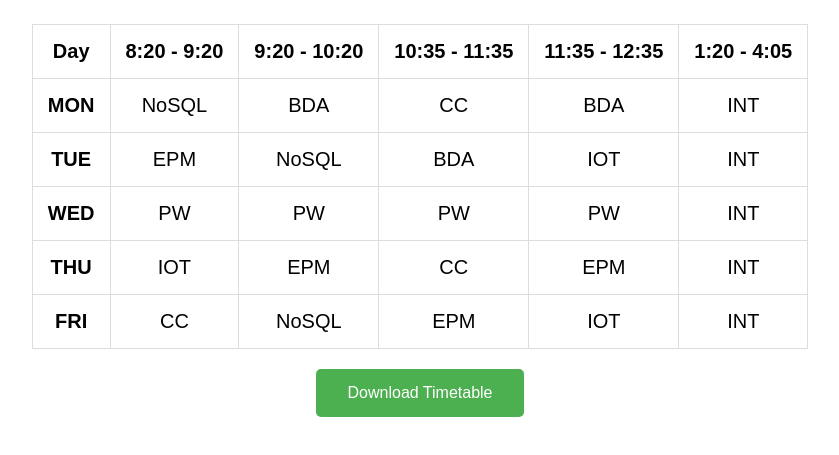
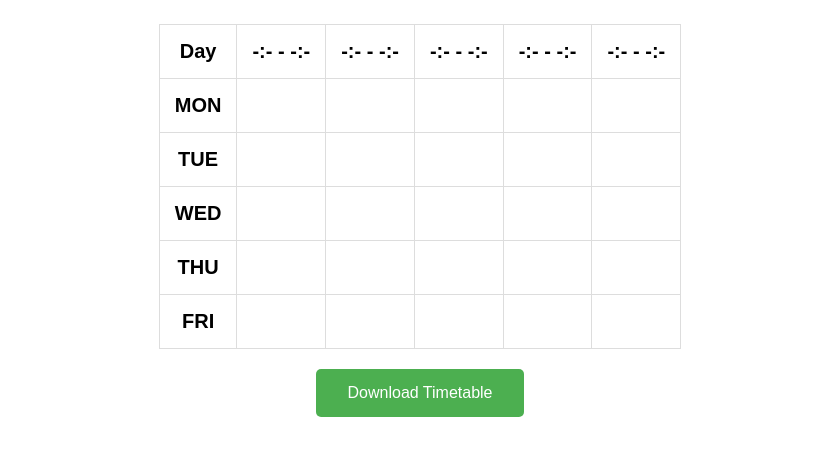
Before and after one commit to iamrayyaann/Timetable-Widget-iOS, a plain HTML site: page index.html in a window 1280 px wide. Shown: the part 103-558 px from the top of the page, without its empty margins (220-1059 px from the left). Drawn offline with nearby package versions, Linux system fonts and the light colour scheme.

Commit message:
Update index.html
removed default entries

```diff
--- a/index.html
+++ b/index.html
@@ -14,72 +14,72 @@
             <tr>
                 <th>Day</th>
                 <th>
-                  <span contenteditable="true">8:20</span>
+                  <span contenteditable="true">-:-</span>
                    -
-                  <span contenteditable="true">9:20</span>
+                  <span contenteditable="true">-:-</span>
                 </th>
                 <th>
-                  <span contenteditable="true">9:20</span>
+                  <span contenteditable="true">-:-</span>
                    -
-                  <span contenteditable="true">10:20</span>
+                  <span contenteditable="true">-:-</span>
                 </th>
                 <th>
-                  <span contenteditable="true">10:35</span>
+                  <span contenteditable="true">-:-</span>
                    -
-                  <span contenteditable="true">11:35</span>
+                  <span contenteditable="true">-:-</span>
                 </th>
                 <th>
-                  <span contenteditable="true">11:35</span>
+                  <span contenteditable="true">-:-</span>
                    -
-                  <span contenteditable="true">12:35</span>
+                  <span contenteditable="true">-:-</span>
                 </th>
                 <th>
-                  <span contenteditable="true">1:20</span>
+                  <span contenteditable="true">-:-</span>
                    -
-                  <span contenteditable="true">4:05</span>
+                  <span contenteditable="true">-:-</span>
                 </th>
             </tr>
         </thead>
         <tbody>
             <tr>
                 <th>MON</th>
-                <td contenteditable="true">NoSQL</td>
-                <td contenteditable="true">BDA</td>
-                <td contenteditable="true">CC</td>
-                <td contenteditable="true">BDA</td>
-                <td contenteditable="true">INT</td>
+                <td contenteditable="true"></td>
+                <td contenteditable="true"></td>
+                <td contenteditable="true"></td>
+                <td contenteditable="true"></td>
+                <td contenteditable="true"></td>
             </tr>
             <tr>
                 <th>TUE</th>
-                <td contenteditable="true">EPM</td>
-                <td contenteditable="true">NoSQL</td>
-                <td contenteditable="true">BDA</td>
-                <td contenteditable="true">IOT</td>
-                <td contenteditable="true">INT</td>
+                <td contenteditable="true"></td>
+                <td contenteditable="true"></td>
+                <td contenteditable="true"></td>
+                <td contenteditable="true"></td>
+                <td contenteditable="true"></td>
             </tr>
             <tr>
                 <th>WED</th>
-                <td contenteditable="true">PW</td>
-                <td contenteditable="true">PW</td>
-                <td contenteditable="true">PW</td>
-                <td contenteditable="true">PW</td>
-                <td contenteditable="true">INT</td>
+                <td contenteditable="true"></td>
+                <td contenteditable="true"></td>
+                <td contenteditable="true"></td>
+                <td contenteditable="true"></td>
+                <td contenteditable="true"></td>
             </tr>
             <tr>
                 <th>THU</th>
-                <td contenteditable="true">IOT</td>
-                <td contenteditable="true">EPM</td>
-                <td contenteditable="true">CC</td>
-                <td contenteditable="true">EPM</td>
-                <td contenteditable="true">INT</td>
+                <td contenteditable="true"></td>
+                <td contenteditable="true"></td>
+                <td contenteditable="true"></td>
+                <td contenteditable="true"></td>
+                <td contenteditable="true"></td>
             </tr>
             <tr>
                 <th>FRI</th>
-                <td contenteditable="true">CC</td>
-                <td contenteditable="true">NoSQL</td>
-                <td contenteditable="true">EPM</td>
-                <td contenteditable="true">IOT</td>
-                <td contenteditable="true">INT</td>
+                <td contenteditable="true"></td>
+                <td contenteditable="true"></td>
+                <td contenteditable="true"></td>
+                <td contenteditable="true"></td>
+                <td contenteditable="true"></td>
             </tr>
         </tbody>
     </table>
```
